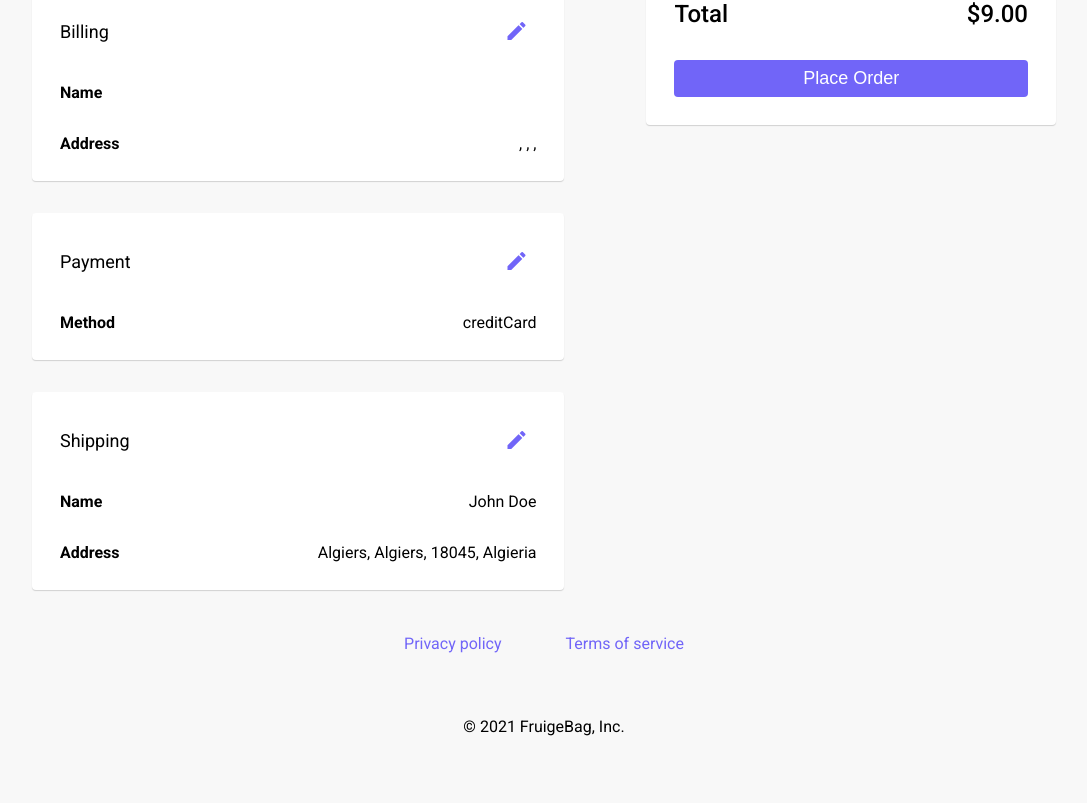
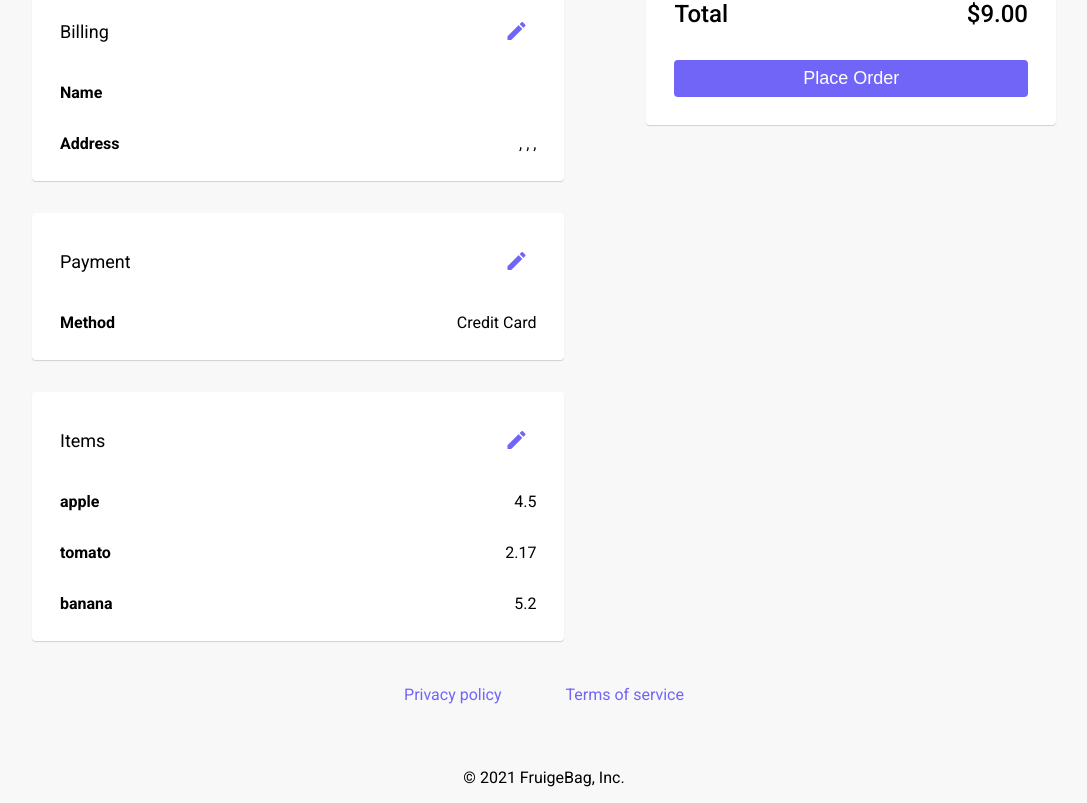
Before and after one commit to harounach/vegefru, a Next.js app: page /placeOrder in a window 1280 px wide. Shown: the part 488-1291 px from the top of the page, without its empty margins (96-1183 px from the left). Before the commit the page ends 1240 px from the top, so only its background shows below. Built offline with nearby package versions, Linux system fonts and the light colour scheme.

Commit message:
Display dummy place order items

```diff
--- /dev/null
+++ b/components/PlaceOrderCard/PlaceOrderItemsCard.jsx
@@ -0,0 +1,47 @@
+import React, { Fragment } from "react";
+import classNames from "classnames";
+import styles from "./PlaceOrderCard.module.scss";
+import Button from "../Button/Button";
+
+const PlaceOrderItemsCard = ({ itemsInfo }) => {
+  const dataView = itemsInfo.map((product) => {
+    return (
+      <>
+        {/* Name row */}
+        <div className={classNames(styles["place-order-card__sect"])}>
+          <span className={classNames(styles["place-order-card__subtitle"])}>
+            {product.name}
+          </span>
+          <span className={classNames(styles["place-order-card__info"])}>
+            {product.price}
+          </span>
+        </div>
+      </>
+    );
+  });
+
+  return (
+    <div className={classNames(styles["place-order-card"])}>
+      {/* Title row */}
+      <div className={classNames(styles["place-order-card__sect"])}>
+        <span className={classNames(styles["place-order-card__title"])}>
+          Items
+        </span>
+
+        <Button
+          url="/cart"
+          customClasses={styles["place-order-card__btn"]}
+          icon
+          iconType="edit"
+          primary
+          link
+        />
+      </div>
+
+      {/* products rows */}
+      {dataView}
+    </div>
+  );
+};
+
+export default PlaceOrderItemsCard;
--- a/data/data.js
+++ b/data/data.js
@@ -112,55 +112,6 @@ export const productsData = [
   },
 ];
 
-export const shippingInfo = {
-  title: "Shipping",
-  type: "text",
-  editUrl: "/shipping",
-  details: [
-    {
-      id: "1",
-      subtitle: "Name",
-      info: "John Doe",
-    },
-    {
-      id: "2",
-      subtitle: "Address",
-      info: "Algiers, Algiers, 18045, Algieria",
-    },
-  ],
-};
-
-export const billingInfo = {
-  title: "Billing",
-  type: "text",
-  editUrl: "/billing",
-  details: [
-    {
-      id: "3",
-      subtitle: "Name",
-      info: "John Doe",
-    },
-    {
-      id: "4",
-      subtitle: "Address",
-      info: "Algiers, Algiers, 18045, Algieria",
-    },
-  ],
-};
-
-export const paymentInfo = {
-  title: "Payment",
-  type: "text",
-  editUrl: "/payment",
-  details: [
-    {
-      id: "5",
-      subtitle: "Method",
-      info: "PayPal",
-    },
-  ],
-};
-
 export const itemsInfo = {
   title: "Items",
   type: "card",
--- a/pages/placeOrder.jsx
+++ b/pages/placeOrder.jsx
@@ -10,8 +10,9 @@ import PlaceOrderCard from "../components/PlaceOrderCard/PlaceOrderCard";
 import PlaceOrderShippingCard from "../components/PlaceOrderCard/PlaceOrderShippingCard";
 import PlaceOrderBillingCard from "../components/PlaceOrderCard/PlaceOrderBillingCard";
 import PlaceOrderPaymentCard from "../components/PlaceOrderCard/PlaceOrderPaymentCard";
+import PlaceOrderItemsCard from "../components/PlaceOrderCard/PlaceOrderItemsCard";
 import Footer from "../components/Footer/Footer";
-import { shippingInfo } from "../data/data";
+import { cartData } from "../data/data";
 
 export default function PlaceOrder() {
   const { shipping, billing, paymentMethod } = useSelector(
@@ -49,7 +50,7 @@ export default function PlaceOrder() {
               <PlaceOrderPaymentCard paymentMethod={paymentMethod} />
             </div>
             <div className={classNames(styles["placeOrder__info-sect"])}>
-              <PlaceOrderCard items info={shippingInfo} />
+              <PlaceOrderItemsCard itemsInfo={cartData} />
             </div>
           </section>
           <section className={classNames(styles.placeOrder__sumary)}>
--- a/state/features/order/orderSlice.js
+++ b/state/features/order/orderSlice.js
@@ -16,7 +16,7 @@ const initialState = {
     postalCode: "",
     country: "",
   },
-  paymentMethod: "creditCard",
+  paymentMethod: "Credit Card",
 };
 
 const orderSlice = createSlice({
```
